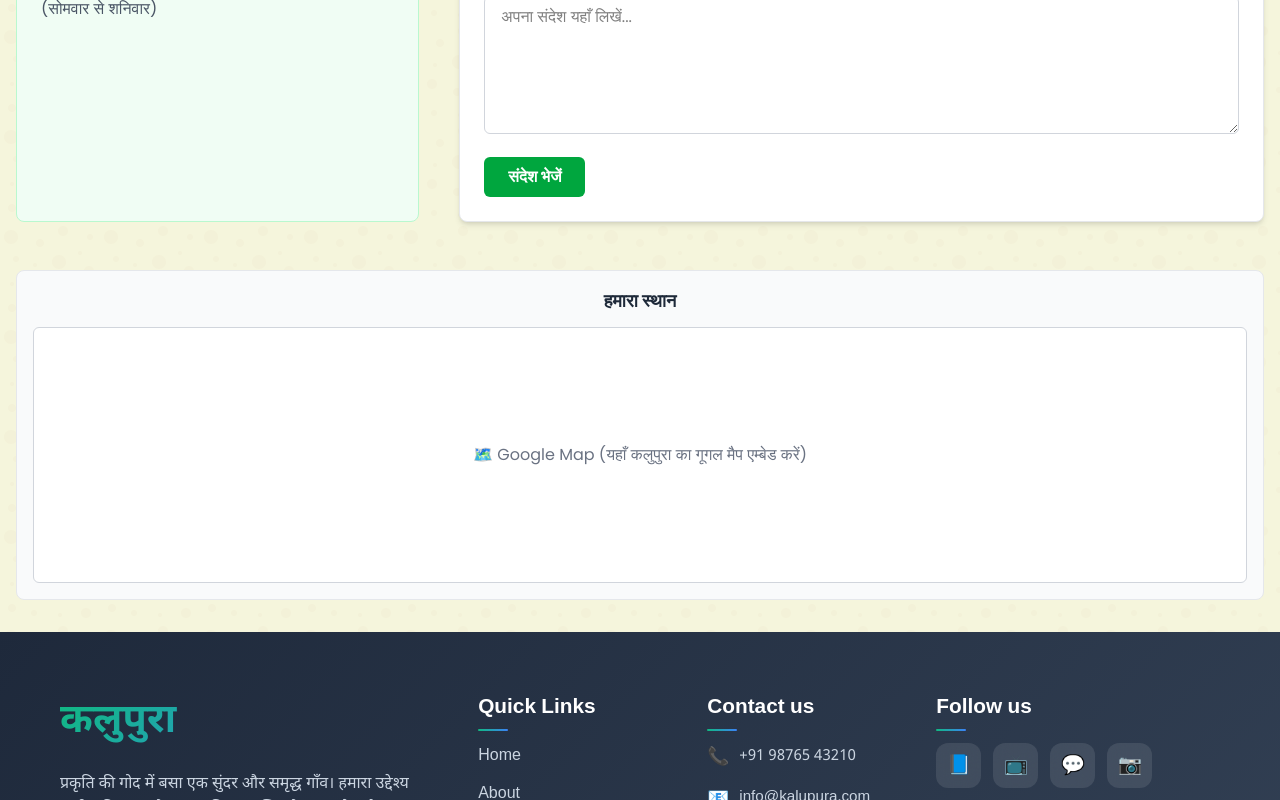
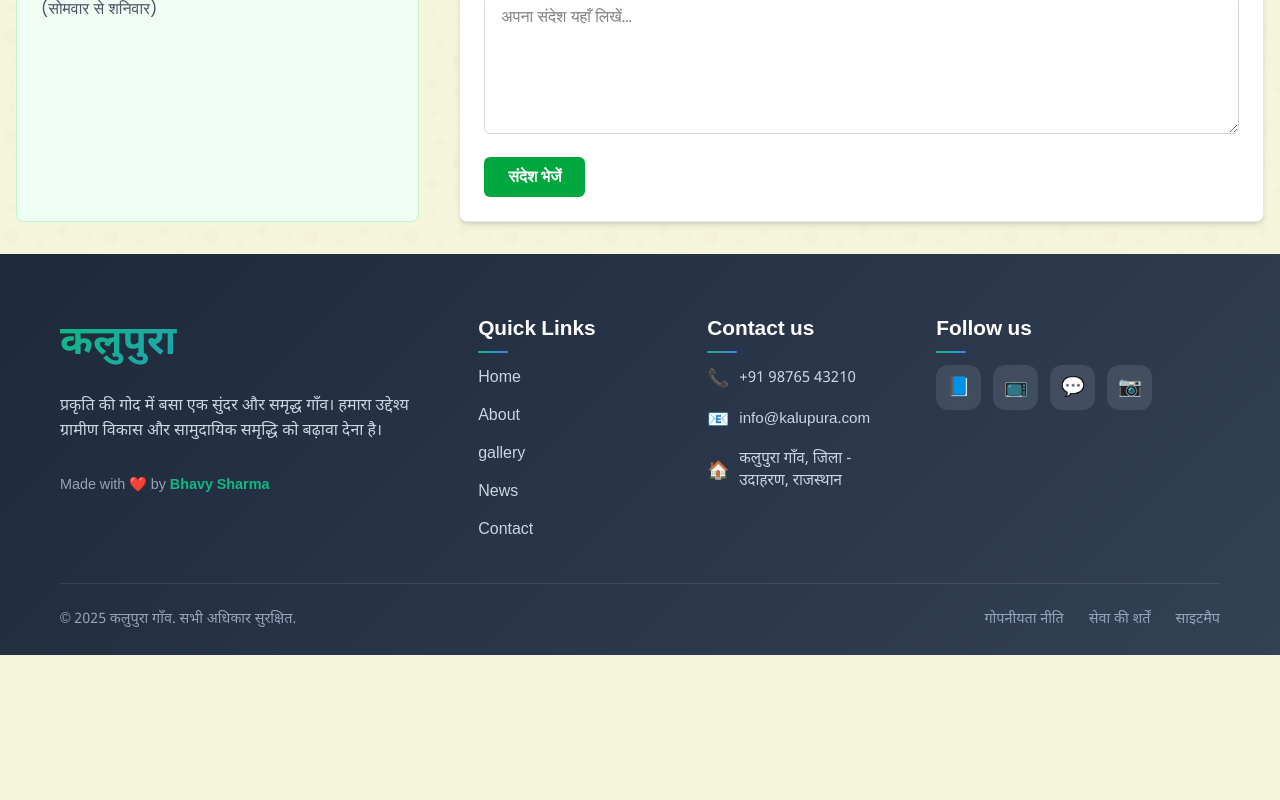
Before and after one commit to bhavy-sharma/Kalupura, a Next.js app in the folder client/: page /contact in a window 1280 px wide. Shown: the part 574-1374 px from the top of the page. After the commit the page ends 1229 px from the top, so only its background shows below. Built offline with nearby package versions, Linux system fonts and the light colour scheme.

Commit message:
contact page change

```diff
--- a/client/app/contact/page.js
+++ b/client/app/contact/page.js
@@ -197,13 +197,6 @@ const ContactPage = () => {
           </div>
         </div>
 
-        {/* Optional: Google Map Placeholder */}
-        <div className="mt-12 bg-gray-50 rounded-lg p-4 border border-gray-200">
-          <h3 className="text-lg font-semibold text-center text-gray-800 mb-3">हमारा स्थान</h3>
-          <div className="h-64 bg-white rounded-md flex items-center justify-center text-gray-500 border border-gray-300">
-            🗺️ Google Map (यहाँ कलुपुरा का गूगल मैप एम्बेड करें)
-          </div>
-        </div>
       </div>
 
       <Footer />
```
